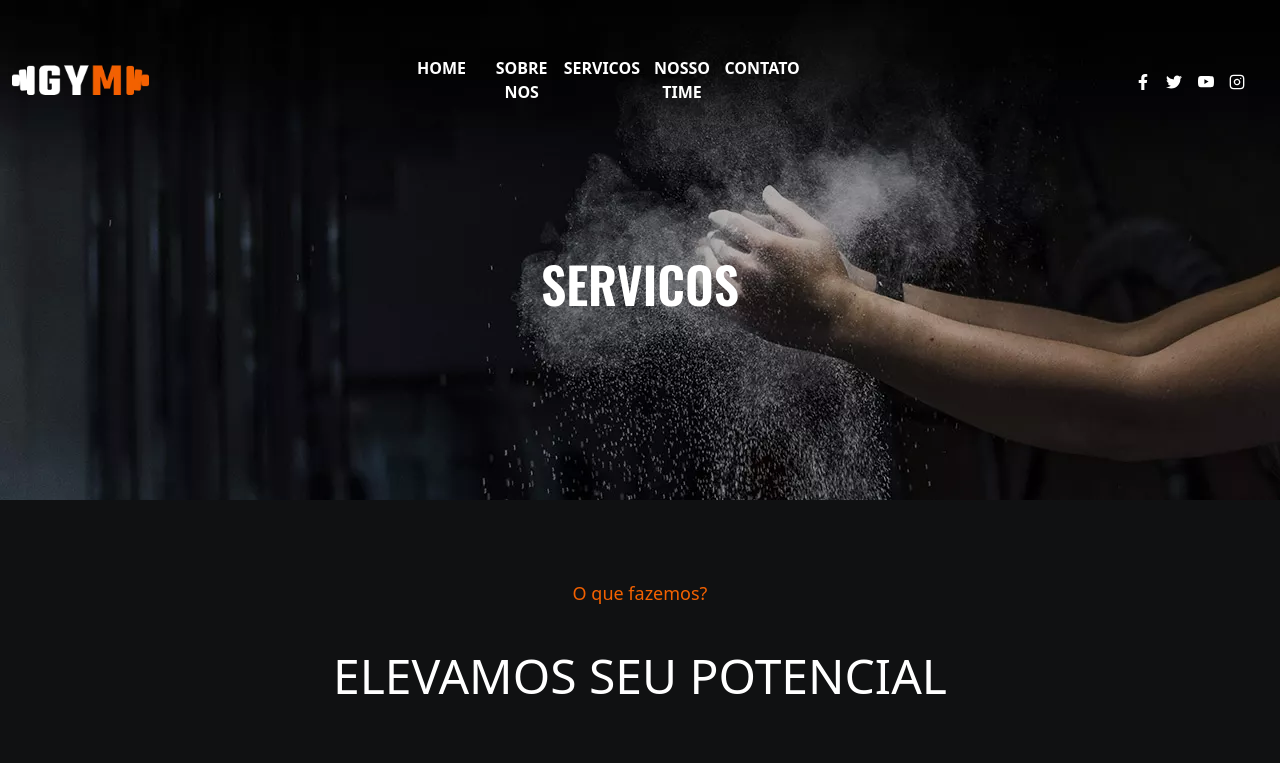
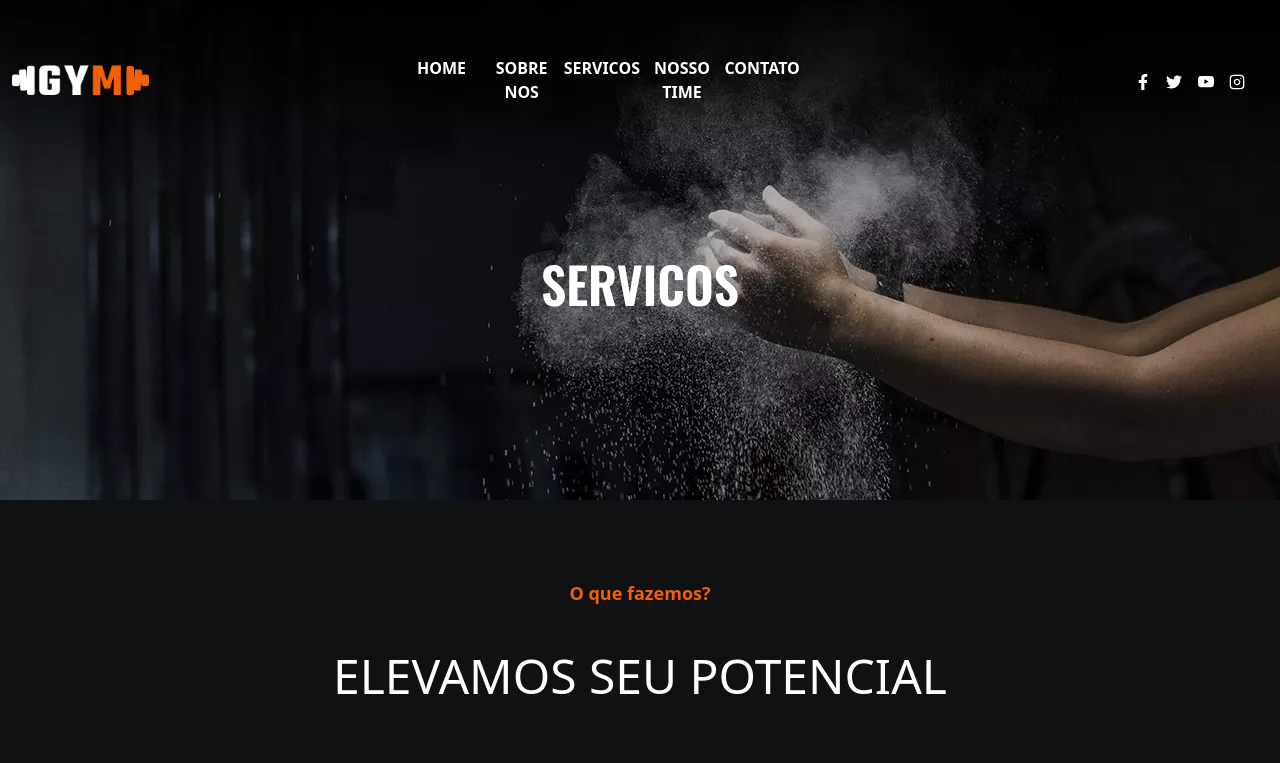
Before and after one commit to DiegoADB1/gym, a React (Create React App) app: page /servico in a window 1280 px wide. Shown: the top 763 px of the page. Built offline with nearby package versions, Linux system fonts and the light colour scheme.

Commit message:
marco 1 commit

```diff
--- a/src/servicos/servicoComp.js
+++ b/src/servicos/servicoComp.js
@@ -11,7 +11,7 @@ const ServicesSection = () => {
           <div className="row">
             <div className="col-lg-12">
               <div className="section-title">
-                <span style={{color:'#f36100'}}>O que fazemos?</span>
+                <span className="fw-bolder" style={{color:'#f36100'}}>O que fazemos?</span>
                 <h2 style={{color:'white'}}>ELEVAMOS SEU POTENCIAL</h2>
               </div>
             </div>
```
